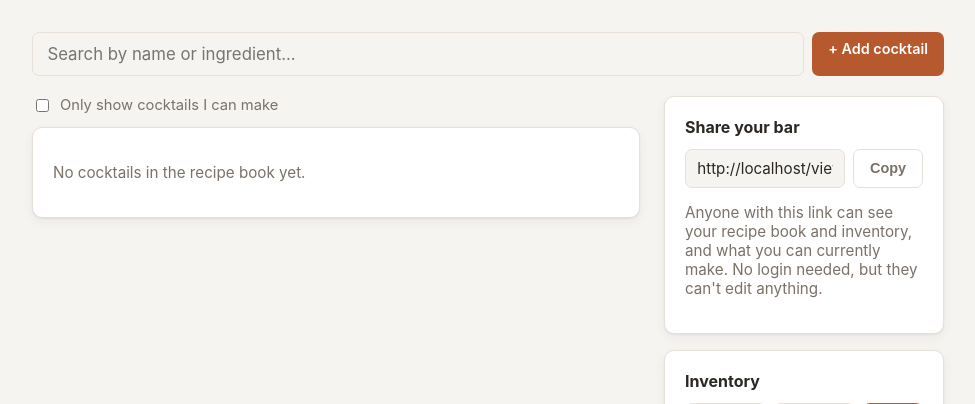
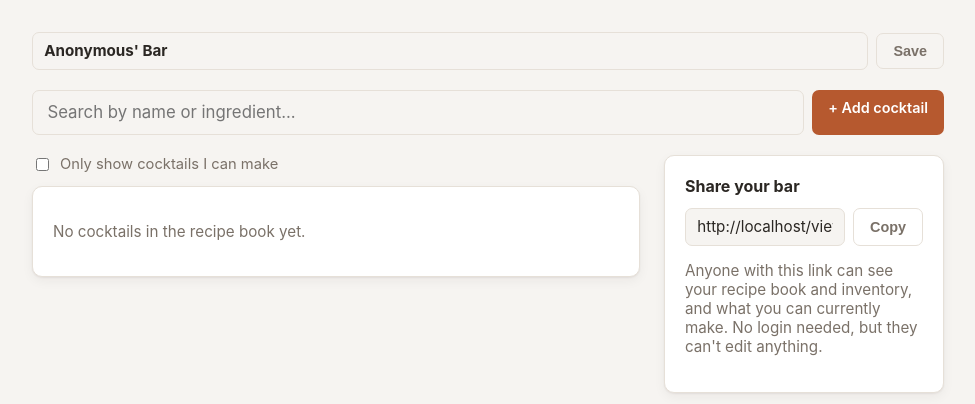
Before and after one commit to BluePhoennix/CocktailApp, a Flask app: page /dashboard in a window 1280 px wide. Shown: the part 61-465 px from the top of the page, without its empty margins (152-1127 px from the left). Run offline with Flask 3, Linux system fonts and the light colour scheme; the visitor is signed in with stand-in values (Sample User, id 1); data that the repository does not hold is empty.

Commit message:
Bar name

```diff
--- a/app.py
+++ b/app.py
@@ -70,6 +70,9 @@ def dashboard():
             inventory_service.add_item(user_id, name, category)
         elif name and action == "remove":
             inventory_service.remove_item(user_id, name)
+        elif action == "update_bar_name":
+            bar_name = request.form.get("bar_name", "").strip() or "Anonymous' Bar"
+            profile_service.update_bar_name(user_id, bar_name)
         return redirect(url_for("dashboard"))
 
     inventory = inventory_service.list_items(user_id)
@@ -79,13 +82,22 @@ def dashboard():
     spirits = sorted(item["name"] for item in inventory if item["category"] == "spirit")
     mixers = sorted(item["name"] for item in inventory if item["category"] == "mixer")
 
-    share_code = profile_service.get_share_code(user_id)
-    if share_code is None:
+    profile = profile_service.get_profile(user_id)
+    if profile is None:
         share_code = profile_service.create_profile(user_id)
+        bar_name = "Anonymous' Bar"
+    else:
+        share_code = profile["share_code"]
+        bar_name = profile["bar_name"]
     share_url = url_for("view_page", share_code=share_code, _external=True)
 
     return render_template(
-        "dashboard.html", spirits=spirits, mixers=mixers, statuses=statuses, share_url=share_url
+        "dashboard.html",
+        spirits=spirits,
+        mixers=mixers,
+        statuses=statuses,
+        share_url=share_url,
+        bar_name=bar_name,
     )
 
 
@@ -174,7 +186,12 @@ def view_page(share_code):
     spirits = sorted(item["name"] for item in inventory if item["category"] == "spirit")
     mixers = sorted(item["name"] for item in inventory if item["category"] == "mixer")
 
-    return render_template("view.html", found=True, statuses=statuses, spirits=spirits, mixers=mixers)
+    profile = profile_service.get_profile(owner_id)
+    bar_name = profile["bar_name"] if profile else "Anonymous' Bar"
+
+    return render_template(
+        "view.html", found=True, statuses=statuses, spirits=spirits, mixers=mixers, bar_name=bar_name
+    )
 
 
 if __name__ == "__main__":
--- a/profile_service.py
+++ b/profile_service.py
@@ -16,6 +16,17 @@ def get_share_code(user_id):
     return result.data[0]["share_code"] if result.data else None
 
 
+def get_profile(user_id):
+    client = get_client()
+    result = client.table("profiles").select("share_code, bar_name").eq("user_id", user_id).execute()
+    return result.data[0] if result.data else None
+
+
+def update_bar_name(user_id, bar_name):
+    client = get_client()
+    client.table("profiles").update({"bar_name": bar_name}).eq("user_id", user_id).execute()
+
+
 def get_user_id_by_share_code(share_code):
     client = get_client()
     result = client.table("profiles").select("user_id").eq("share_code", share_code).execute()
--- a/schema.sql
+++ b/schema.sql
@@ -105,3 +105,7 @@ create policy "Users manage their own cocktail ingredients"
 -- infer which category they were before.
 alter table inventory_items add column category text not null default 'mixer'
   check (category in ('spirit', 'mixer'));
+
+-- Migration: run this next, in the SQL editor, to let each account holder
+-- name their bar. Defaults to "Anonymous' Bar" for existing profiles.
+alter table profiles add column bar_name text not null default 'Anonymous'' Bar';
--- a/static/style.css
+++ b/static/style.css
@@ -155,6 +155,36 @@ nav.links a.active {
 h1 {
   font-size: 1.5rem;
   margin: 0 0 1.25rem;
+}
+
+.bar-name-row {
+  display: flex;
+  align-items: center;
+  gap: 0.5rem;
+  margin-bottom: 1.25rem;
+}
+
+.bar-name-input {
+  flex: 1;
+  min-width: 0;
+  font-size: 1.5rem;
+  font-weight: 700;
+  font-family: inherit;
+  color: var(--text);
+  background: transparent;
+  border: 1px solid transparent;
+  border-radius: 7px;
+  padding: 0.15rem 0.4rem;
+}
+
+.bar-name-input:hover,
+.bar-name-input:focus {
+  background: var(--surface);
+  border-color: var(--border);
+}
+
+.bar-name-row button {
+  flex: none;
 }
 
 .card {
--- a/templates/dashboard.html
+++ b/templates/dashboard.html
@@ -1,5 +1,11 @@
 {% extends "base.html" %}
 {% block content %}
+  <form method="post" class="bar-name-row">
+    <input type="hidden" name="action" value="update_bar_name">
+    <input type="text" name="bar_name" class="bar-name-input" value="{{ bar_name }}" maxlength="60" aria-label="Bar name">
+    <button type="submit" class="secondary">Save</button>
+  </form>
+
   <div class="inline-row">
     <input type="text" id="cocktail-search" placeholder="Search by name or ingredient..." autocomplete="off">
     <a class="btn" href="{{ url_for('add_cocktail_page') }}" style="text-decoration: none; white-space: nowrap;">+ Add cocktail</a>
--- a/templates/view.html
+++ b/templates/view.html
@@ -1,15 +1,19 @@
 {% extends "base.html" %}
 {% block content %}
-  <h1>What can be made</h1>
   {% if not found %}
+    <h1>What can be made</h1>
     <div class="card">
       <p class="empty-state">This share link isn't valid.</p>
     </div>
   {% elif not statuses %}
+    <h1>{{ bar_name }}</h1>
     <div class="card">
       <p class="empty-state">No cocktails in this recipe book yet.</p>
     </div>
   {% else %}
+    <h1>{{ bar_name }}</h1>
+    <p class="section-label" style="margin: -0.75rem 0 1.25rem;">What can be made</p>
+
     <div class="inline-row">
       <input type="text" id="cocktail-search" placeholder="Search by name or ingredient..." autocomplete="off">
     </div>
```
